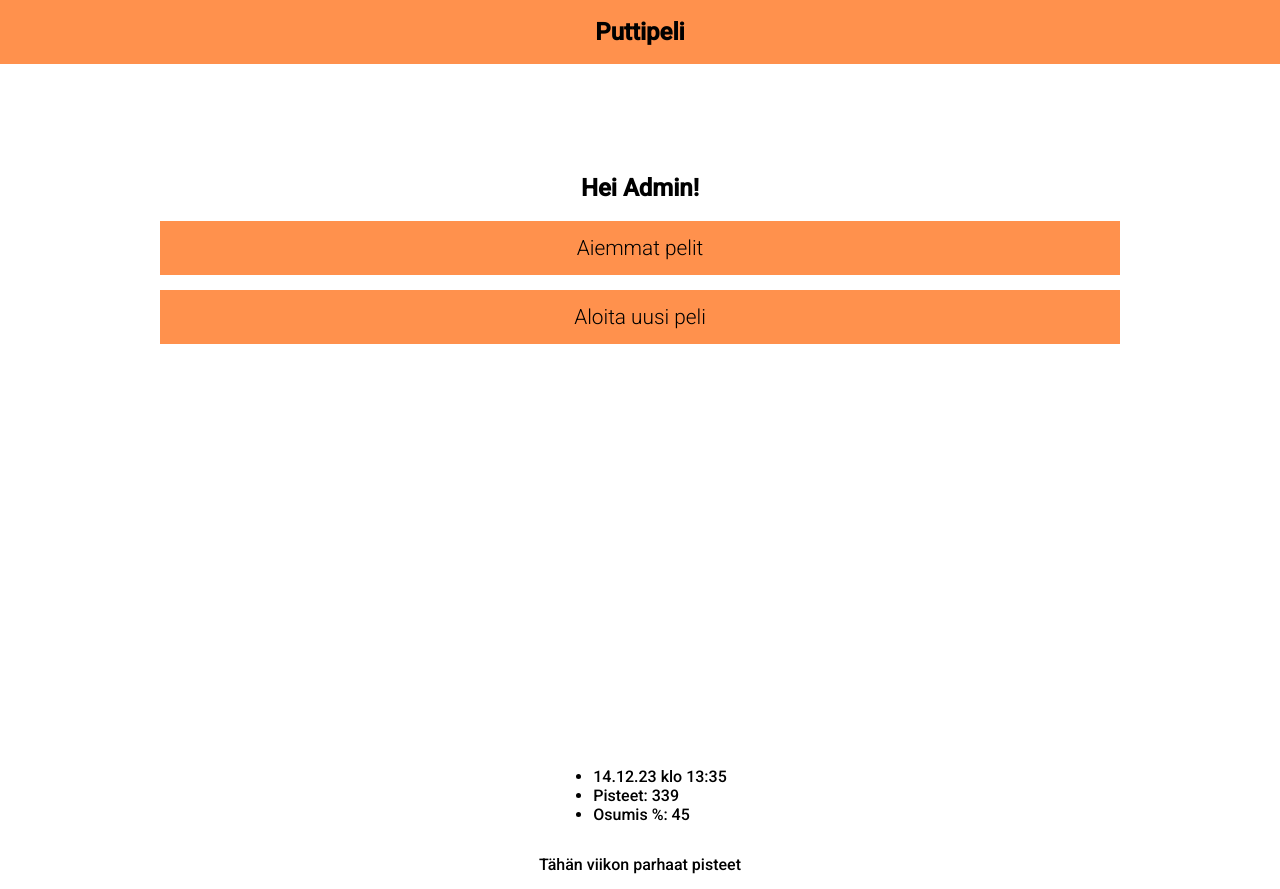
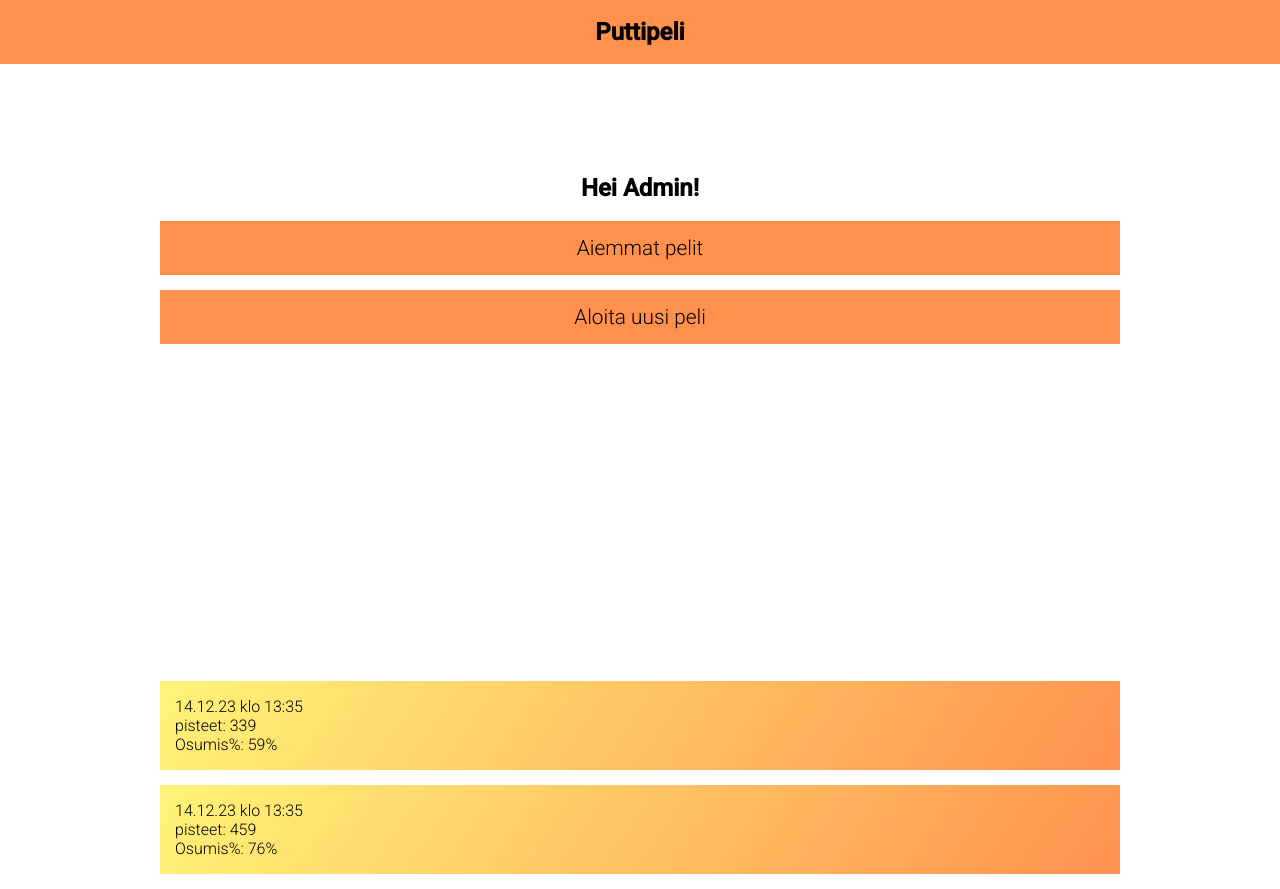
Before and after one commit to Jimpsoni/Puttipeli, a React (Vite) app in the folder puttipeliFrontEnd/: page /puttipeli in a window 1280 px wide. Built offline with nearby package versions, Linux system fonts and the light colour scheme.

Commit message:
Added GameTab

```diff
--- a/puttipeliFrontEnd/src/pages/welcomepage/welcomePage.tsx
+++ b/puttipeliFrontEnd/src/pages/welcomepage/welcomePage.tsx
@@ -1,4 +1,5 @@
 import Header from '../../utilitycomponents/Header'  // Utility component
+import GameTab from '../../utilitycomponents/GameTab/GameTab'
 import React from "react"
 import "./styles.css"
 
@@ -11,6 +12,22 @@ import "./styles.css"
     - Viikon parhaat pisteet laatikkoon saa itse valita minkä ajan parhaat pisteet haluaa
       siihen (vko, kk, vv, alltime)?
 */
+
+
+
+const recentGame = {
+  date: new Date(),
+  points: 339,
+  hitpercent: 59
+}
+
+const bestGame = {
+  date: new Date(),
+  points: 459,
+  hitpercent: 76
+}
+
+
 
 const WelcomePage = () => {
   const currentUser = "Admin"
@@ -26,14 +43,8 @@ const WelcomePage = () => {
       </div>
 
       <div className='tabContainer games'>
-        <div className="game">
-          <ul>
-            <li>14.12.23 klo 13:35</li>
-            <li>Pisteet: 339</li>
-            <li>Osumis %: 45</li>
-          </ul>
-        </div>
-        <div className="game">Tähän viikon parhaat pisteet</div>
+        <GameTab data={recentGame}/>
+        <GameTab data={bestGame}/>
       </div>
     </div>
   )
--- /dev/null
+++ b/puttipeliFrontEnd/src/utilitycomponents/GameTab/GameTab.tsx
@@ -0,0 +1,25 @@
+import React from "react"
+import "./styles.css"
+
+interface GameTabProps {
+  data: {
+    date: Date
+    points: number
+    hitpercent: number
+  }
+}
+
+const GameTab = (props: GameTabProps) => {
+  const data = props.data
+  return (
+    <div className="gameContainer">
+      <ul className='gameList'>
+        <li>14.12.23 klo 13:35</li>
+        <li>pisteet: {data.points}</li>
+        <li>Osumis%: {data.hitpercent}%</li>
+      </ul>
+    </div>
+  )
+}
+
+export default GameTab
--- /dev/null
+++ b/puttipeliFrontEnd/src/utilitycomponents/GameTab/index.ts
@@ -0,0 +1 @@
+import { default } from './GameTab.tsx'
--- /dev/null
+++ b/puttipeliFrontEnd/src/utilitycomponents/GameTab/styles.css
@@ -0,0 +1,18 @@
+.gameList {
+  list-style: none;
+  padding-left: 15px;
+}
+
+.gameContainer {
+  background: rgb(255, 244, 120);
+  background: linear-gradient(
+    125deg,
+    rgba(255, 244, 120, 1) 0%,
+    rgba(255, 145, 77, 1) 100%
+  );
+
+  width: 75%;
+
+  text-align: left;
+  font-weight: 300;
+}
```
